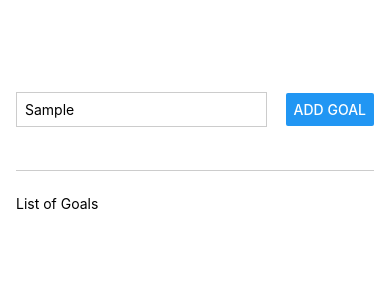
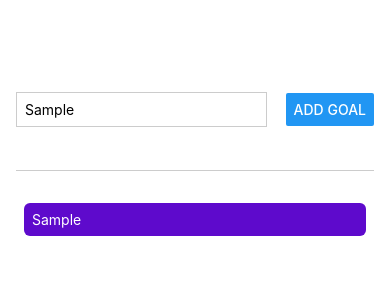
Before and after one commit to IBXCODECAT/Learning-ReactNative, a React Native app in the folder HelloReactNative/: screen / in a window 390 px wide. Both pictures are taken after typing "Sample" into the empty fields and a click on the button "ADD GOAL". Shown: the top 300 px of the page. Built offline with nearby package versions, Linux system fonts and the light colour scheme.

Commit message:
Update Item List + Scroll View

```diff
--- a/HelloReactNative/App.js
+++ b/HelloReactNative/App.js
@@ -1,16 +1,21 @@
 import { useState } from 'react';
-import { Button, StyleSheet, Text, TextInput, View } from 'react-native';
+import { Button, ScrollView, StyleSheet, Text, TextInput, View } from 'react-native';
 
 export default function App() {
 
   const [enteredGoalText, setEnteredGoalText] = useState('');
+  const [courseGoals, setCourseGoals] = useState([]);
 
   function goalInputHandler(enteredText) {
     setEnteredGoalText(enteredText);
   }
 
   function addGoalHandler() {
-    console.log(enteredGoalText);
+    setCourseGoals((currentCourseGoals) => [
+      ...currentCourseGoals,
+       enteredGoalText
+    ]);
+    console.log("Goals Added: " + enteredGoalText);
   }
 
   return (
@@ -24,7 +29,13 @@
         <Button onPress={addGoalHandler} title='Add Goal' />
       </View>
       <View style={styles.goalsContainer}>
-        <Text>List of Goals</Text>
+        <ScrollView>
+          {courseGoals.map((goal) =>
+            <View key={goal} style={styles.goalItem}>
+              <Text style={styles.goalText}>{goal}</Text>
+            </View>
+          )}
+        </ScrollView>
       </View>
     </View>
   );
@@ -55,4 +66,14 @@
   goalsContainer: {
     flex: 5,
   },
+  goalItem: {
+    margin: 8,
+    padding: 8,
+    borderRadius: 6,
+    backgroundColor: '#5e0acc',
+  },
+  goalText:
+  {
+    color: 'white',
+  }
 });
```
